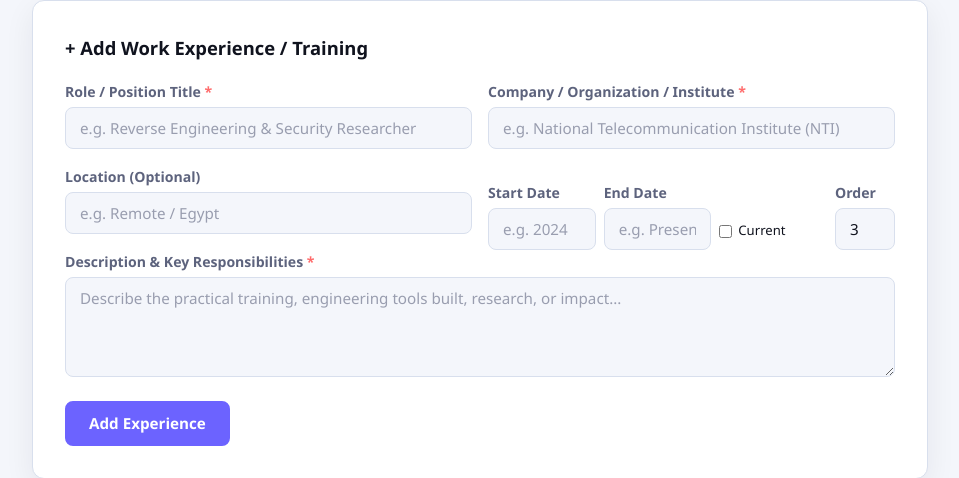
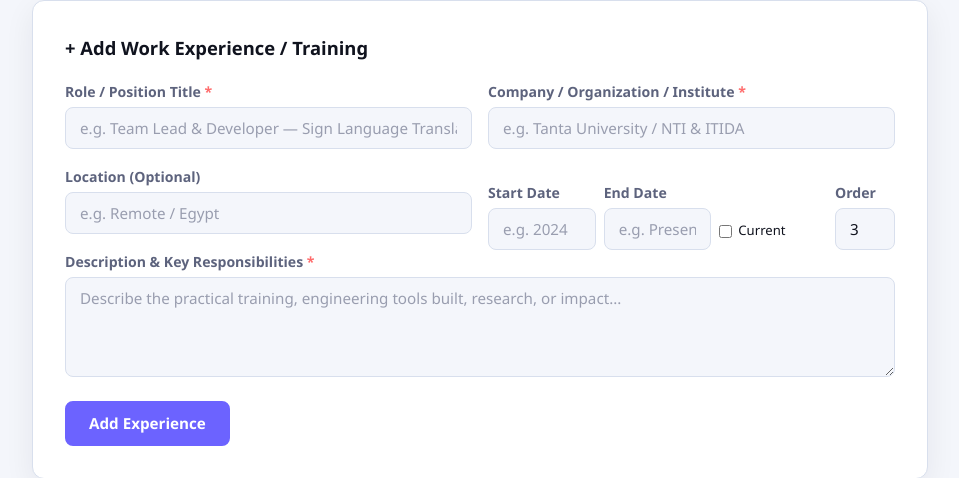
Before and after one commit to R3Dzf/portfolio, a Flask app: page /admin/experience in a window 1280 px wide. Shown: the part 284-762 px from the top of the page, without its empty margins (160-1119 px from the left). Run offline with Flask 3, Linux system fonts and the light colour scheme; the visitor is signed in with stand-in values (Sample User, id 1); data comes from the database, SQL or seed files in the repository; data that the repository does not hold is empty.

Commit message:
Update experience form examples

```diff
--- a/templates/admin/experience.html
+++ b/templates/admin/experience.html
@@ -21,11 +21,11 @@
                 <div class="form-row">
                     <div class="form-group">
                         <label class="form-label" for="role_title">Role / Position Title <span class="required">*</span></label>
-                        <input class="form-input" type="text" id="role_title" name="title" placeholder="e.g. Reverse Engineering &amp; Security Researcher" required>
+                        <input class="form-input" type="text" id="role_title" name="title" placeholder="e.g. Team Lead &amp; Developer — Sign Language Translator" required>
                     </div>
                     <div class="form-group">
                         <label class="form-label" for="company">Company / Organization / Institute <span class="required">*</span></label>
-                        <input class="form-input" type="text" id="company" name="company" placeholder="e.g. National Telecommunication Institute (NTI)" required>
+                        <input class="form-input" type="text" id="company" name="company" placeholder="e.g. Tanta University / NTI &amp; ITIDA" required>
                     </div>
                 </div>
 
```
